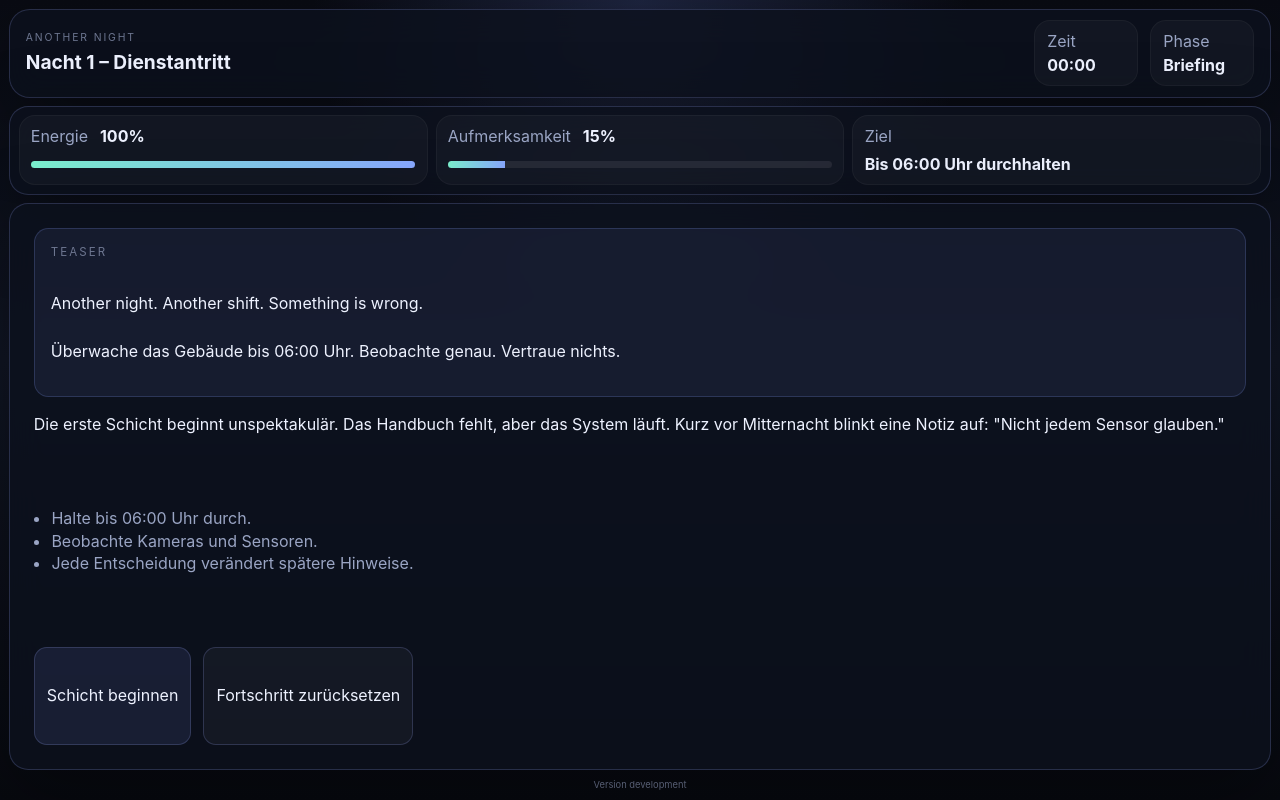
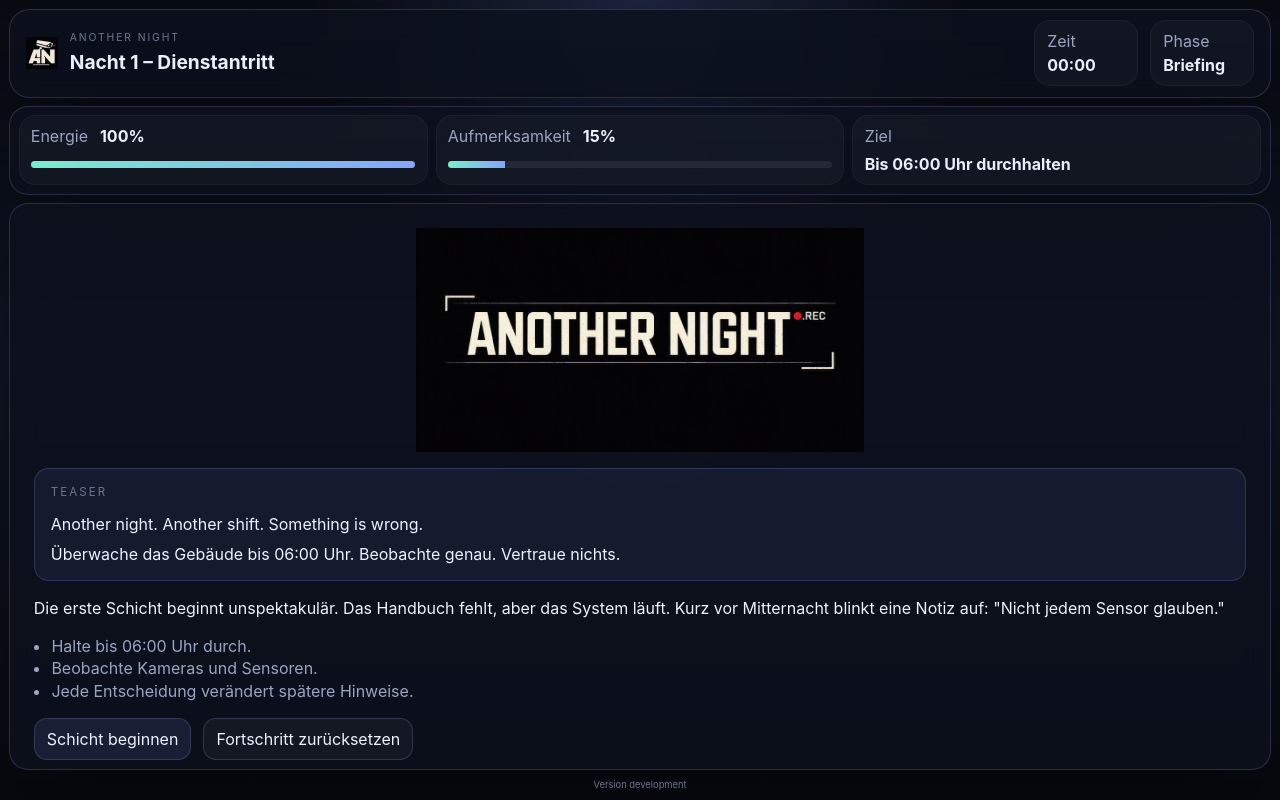
Before and after one commit to clavicarius/another-night, a website built with Vite: page index.html in a window 1280 px wide. Built offline with nearby package versions, Linux system fonts and the light colour scheme.

Commit message:
feat: show branding assets in web UI
Add emblem watermark, topbar favicon, and intro app logo via a shared branding module.

```diff
--- /dev/null
+++ b/src/branding.js
@@ -0,0 +1,5 @@
+import favicon from './assets/another-night-favicon.png'
+import emblem from './assets/another-night-emblem.png'
+import appLogo from './assets/another-night-applogo.png'
+
+export const branding = { favicon, emblem, appLogo }
--- a/src/game/view.js
+++ b/src/game/view.js
@@ -1,3 +1,4 @@
+import { branding } from '../branding.js'
 import { formatMinute } from './engine.js'
 
 const appVersion = import.meta.env.VITE_VERSION_TAG || 'development'
@@ -181,11 +182,15 @@
         state.gameplay.cameras[0]
 
       root.innerHTML = `
-        <div class="shell">
+        <div class="shell" style="--brand-watermark: url('${branding.emblem}')">
+          <div class="shell-watermark" aria-hidden="true"></div>
           <header class="topbar">
-            <div>
-              <p class="eyebrow">Another Night</p>
-              <h1>${state.meta.nightDefinition.title}</h1>
+            <div class="topbar__brand">
+              <img class="topbar__logo" src="${branding.favicon}" alt="Another Night" />
+              <div>
+                <p class="eyebrow">Another Night</p>
+                <h1>${state.meta.nightDefinition.title}</h1>
+              </div>
             </div>
             <div class="topbar__status">
               <div class="status-box">
@@ -225,6 +230,7 @@
             state.gameplay.phase === 'intro'
               ? `
                 <section class="intro-card">
+                  <img class="intro-card__logo" src="${branding.appLogo}" alt="Another Night" />
                   <article class="teaser-card">
                     <p class="eyebrow">Teaser</p>
                     <p>Another night. Another shift. Something is wrong.</p>
--- a/src/main.js
+++ b/src/main.js
@@ -1,5 +1,5 @@
 import './style.css'
-import favicon from './assets/another-night-favicon.png'
+import { branding } from './branding.js'
 import { createGameController } from './game/controller.js'
 import { createGameView } from './game/view.js'
 
@@ -7,7 +7,7 @@
   document.querySelector('link[rel="icon"]') || document.createElement('link')
 faviconLink.rel = 'icon'
 faviconLink.type = 'image/png'
-faviconLink.href = favicon
+faviconLink.href = branding.favicon
 if (!faviconLink.parentNode) {
   document.head.append(faviconLink)
 }
--- a/src/style.css
+++ b/src/style.css
@@ -68,9 +68,25 @@
 }
 
 .shell {
+  position: relative;
+  isolation: isolate;
   padding: 1.25rem;
   display: grid;
   gap: 1rem;
+}
+
+.shell-watermark {
+  position: fixed;
+  inset: 0;
+  background: var(--brand-watermark) center / min(38vmin, 320px) no-repeat;
+  opacity: 0.05;
+  pointer-events: none;
+  z-index: 0;
+}
+
+.shell > *:not(.shell-watermark) {
+  position: relative;
+  z-index: 1;
 }
 
 .topbar,
@@ -92,6 +108,19 @@
   justify-content: space-between;
   align-items: end;
   gap: 1rem;
+}
+
+.topbar__brand {
+  display: flex;
+  align-items: center;
+  gap: 0.75rem;
+}
+
+.topbar__logo {
+  height: 2.5rem;
+  width: auto;
+  object-fit: contain;
+  flex-shrink: 0;
 }
 
 .eyebrow {
@@ -179,6 +208,12 @@
   padding: 1.5rem;
   display: grid;
   gap: 1rem;
+}
+
+.intro-card__logo {
+  width: min(100%, 28rem);
+  margin: 0 auto;
+  object-fit: contain;
 }
 
 .intro-card ul {
@@ -417,9 +452,18 @@
     overflow: hidden;
   }
 
+  .shell-watermark {
+    background-size: min(32vmin, 260px);
+    opacity: 0.04;
+  }
+
   .topbar {
     padding: 0.65rem 1rem;
     align-items: center;
+  }
+
+  .topbar__logo {
+    height: 2rem;
   }
 
   .topbar h1 {
```
